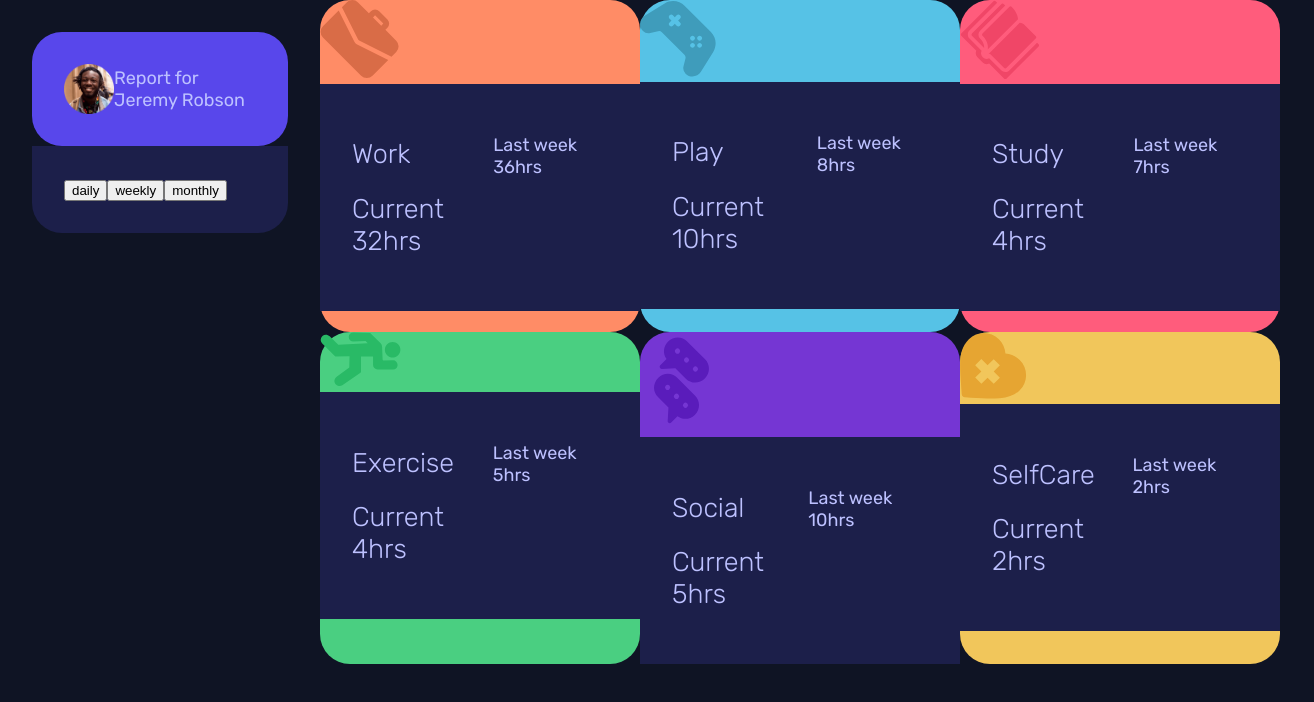
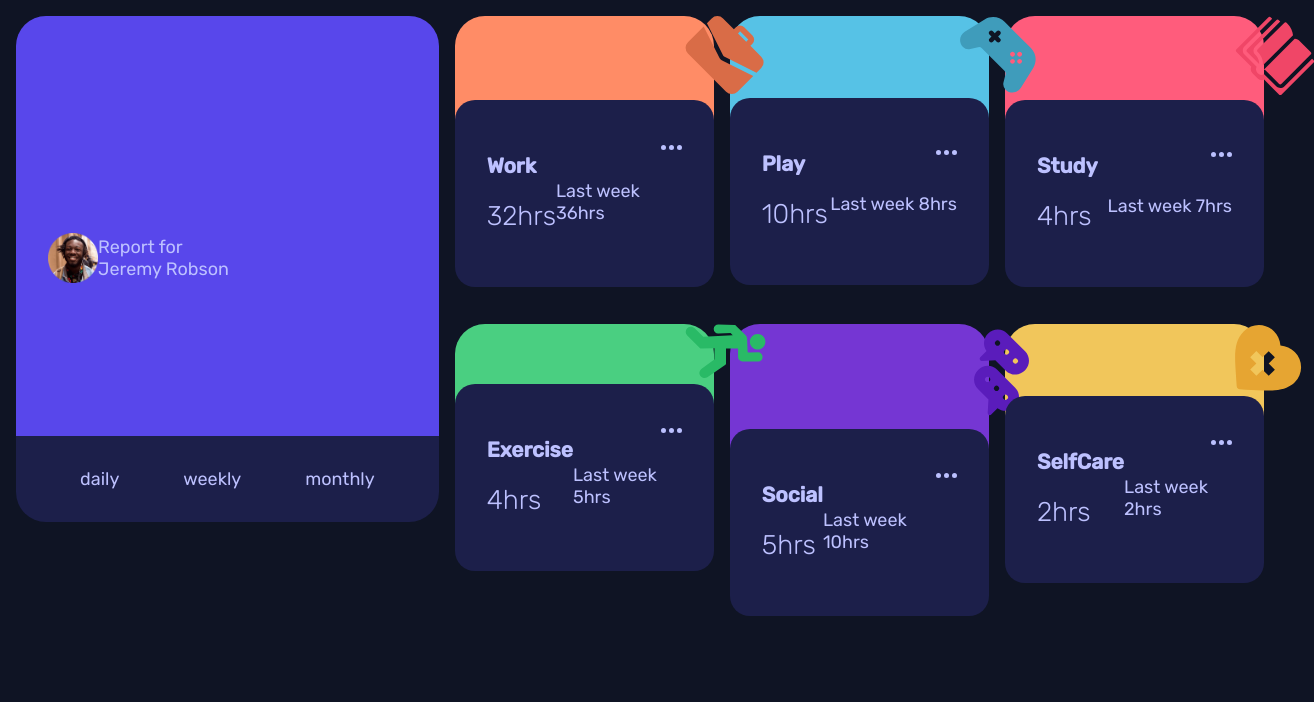
Before and after one commit to PhilJG/time-tracking-dashboard, a React (Create React App) app: page / in a window 1280 px wide. Shown: the top 702 px of the page, 1314 px wide, since content can reach past the window. Built offline with nearby package versions, Linux system fonts and the light colour scheme.

Commit message:
added margins and padding to grid styling

```diff
--- a/src/App.css
+++ b/src/App.css
@@ -37,13 +37,18 @@ section {
   padding: 2rem;
 }
 
+button {
+  background: none;
+  color: inherit;
+  border: none;
+  padding: 0;
+  font: inherit;
+  cursor: pointer;
+  outline: inherit;
+}
+
 .flex {
   display: flex;
-}
-
-.container {
-  margin: 2rem;
-
 }
 
 .grid {
@@ -54,10 +59,11 @@ section {
   display: grid;
   grid-template-columns: 1fr 1fr 1fr 1fr;
   grid-template-rows: 1fr 1fr;
-  gap: 0px 0px;
+  gap: 1rem;
   grid-template-areas:
     "profile work play study"
     "profile exercise social self-care";
+  padding: 1rem;
 
   /* display: grid;
   grid-template-columns: repeat(4, 1fr);
@@ -109,14 +115,7 @@ section {
   /* grid-area: 2 / 4 / 3 / 5; */
 }
 
-
-
 /* Profile */
-
-.container-tab {
-  border-radius: 30px;
-}
-
 
 .user-details {
   background-color: var(--Blue);
@@ -127,25 +126,38 @@ section {
 
 .details {
   background-color: var(--Dark-blue);
-  justify-content: space-evenly;
+  justify-content: space-between;
   border-radius: 0 0 30px 30px;
-  padding: 2rem;
-  display: block;
 }
 
 .time-selection {
   cursor: pointer;
+  padding: 0 2rem;
+  align-content: center;
 }
 
 /* Stats */
 
+.container-tab {
+  border-radius: 30px;
+  height: 70%;
+}
+
 .section-stats {
   justify-content: space-between;
   background-color: var(--Dark-blue);
+  border-radius: 20px;
+  position: relative;
 }
 
-.work-tab {
-  background-color: var(--Light-red-work);
+.svg-style {
+  transform: translate(230px, 0px);
+}
+
+.last-week-stat {
+  flex-direction: column;
+  align-items: flex-end;
+  justify-content: space-evenly;
 }
 
 /* Attribution */
@@ -179,4 +191,8 @@ section {
     grid-row-gap: 0px; */
 
   }
+
+  .container-profile {
+    margin-left: 1rem;
+  }
 }
--- a/src/components/Stat.js
+++ b/src/components/Stat.js
@@ -9,13 +9,13 @@ import { ReactComponent as Study } from "../icons/icon-study.svg";
 import { ReactComponent as Work } from "../icons/icon-work.svg";
 
 const iconsMap = {
-    Ellipsis: <Ellipsis />,
-    Exercise: <Exercise />,
-    Play: <Play />,
-    SelfCare: <SelfCare />,
-    Social: <Social />,
-    Study: <Study />,
-    Work: <Work />,
+    Ellipsis: <Ellipsis className="svg-style" />,
+    Exercise: <Exercise className="svg-style" />,
+    Play: <Play className="svg-style" />,
+    SelfCare: <SelfCare className="svg-style" />,
+    Social: <Social className="svg-style" />,
+    Study: <Study className="svg-style" />,
+    Work: <Work className="svg-style" />,
 };
 
 export default function Stat({ recurrance, Icon }) {
@@ -41,11 +41,11 @@ export default function Stat({ recurrance, Icon }) {
                 {Icon}
                 <section className="section-stats flex">
                     <div className="current-stat">
-                        <h1>{detail.title}</h1>
-                        <h1>Current {detail.timeframes[recurrance].current}hrs</h1>
+                        <h3>{detail.title}</h3>
+                        <h1>{detail.timeframes[recurrance].current}hrs</h1>
                     </div>
-                    <div className="last-week-stat">
-                        {/* <SvgEllipsis /> */}
+                    <div className="last-week-stat flex">
+                        <Ellipsis class="ellipsis" />
                         <p>{setRText()} {detail.timeframes[recurrance].previous}hrs</p>
                     </div>
                 </section>
```
